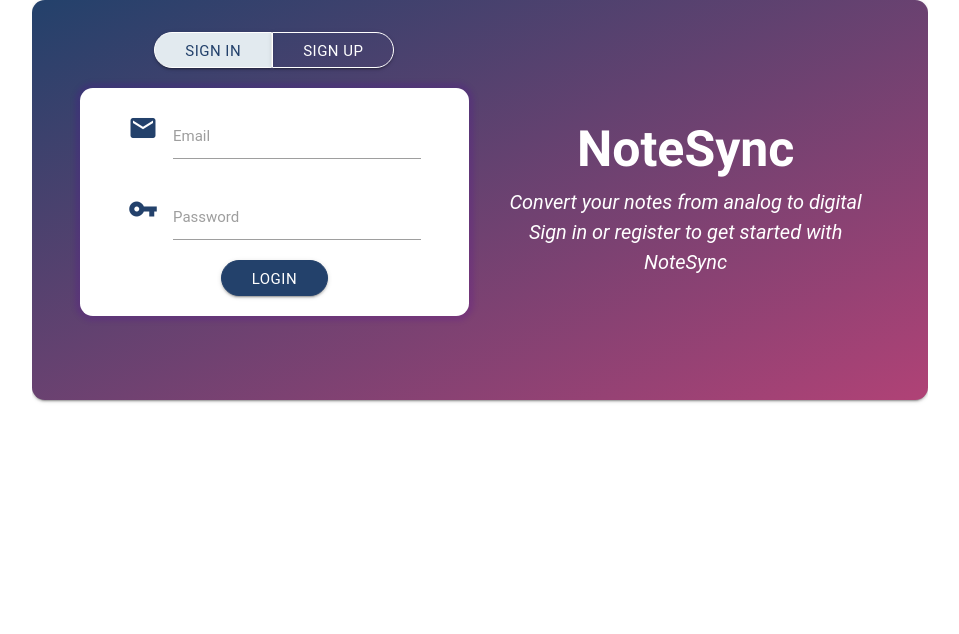
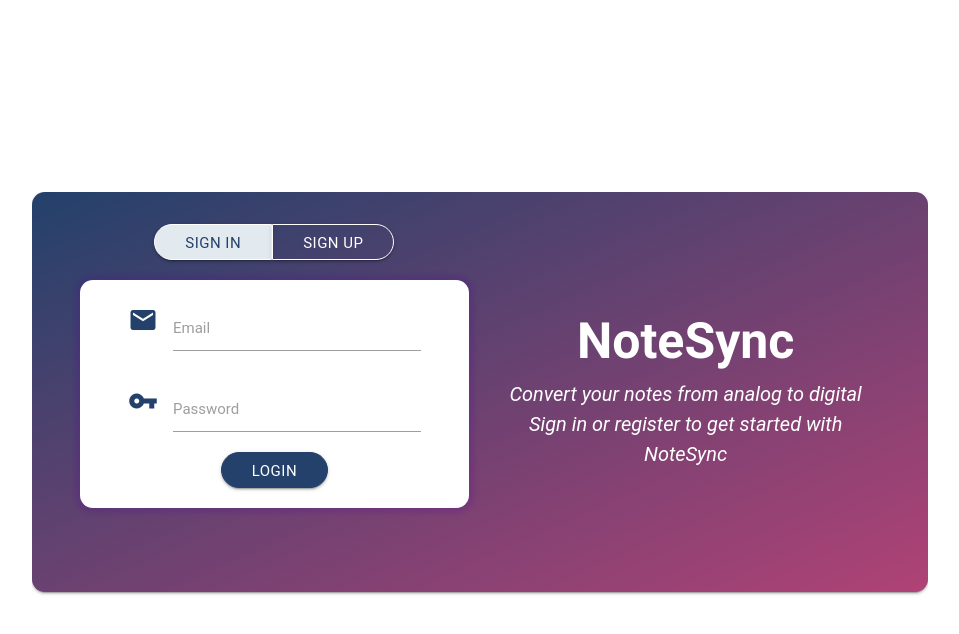
Before and after one commit to bhagyashreep25/NoteSync, a PHP site: page /signup.php in a window 1280 px wide. Shown: the top 634 px of the page, without its empty margins (160-1119 px from the left). Run offline with PHP 8.4, Linux system fonts and the light colour scheme; data that the repository does not hold is empty; some libraries are stand-ins or nearby versions; some web fonts are replaced.

Commit message:
Update signup.php

```diff
--- a/signup.php
+++ b/signup.php
@@ -73,7 +73,7 @@ if (isset($_SESSION['userid'])) {
   // }
 </script>
 
-<body style=" background-size: 100%; background-position: center;">
+<body style=" background-size: 100%; background-position: center; margin-top: 15%;">
   <div class="container">
     <div class="col s12 m12">
       <div class="card main-card">
```
